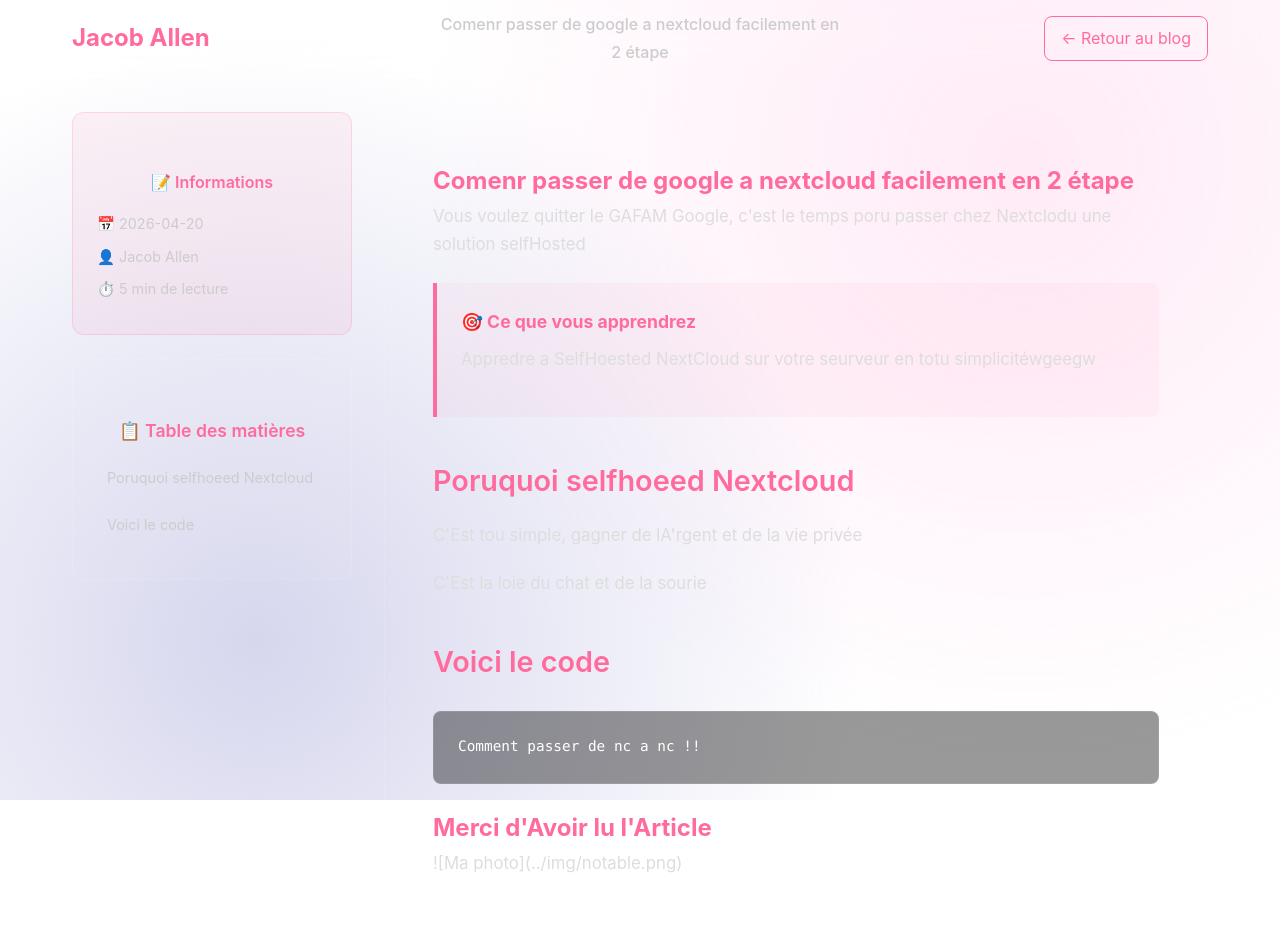
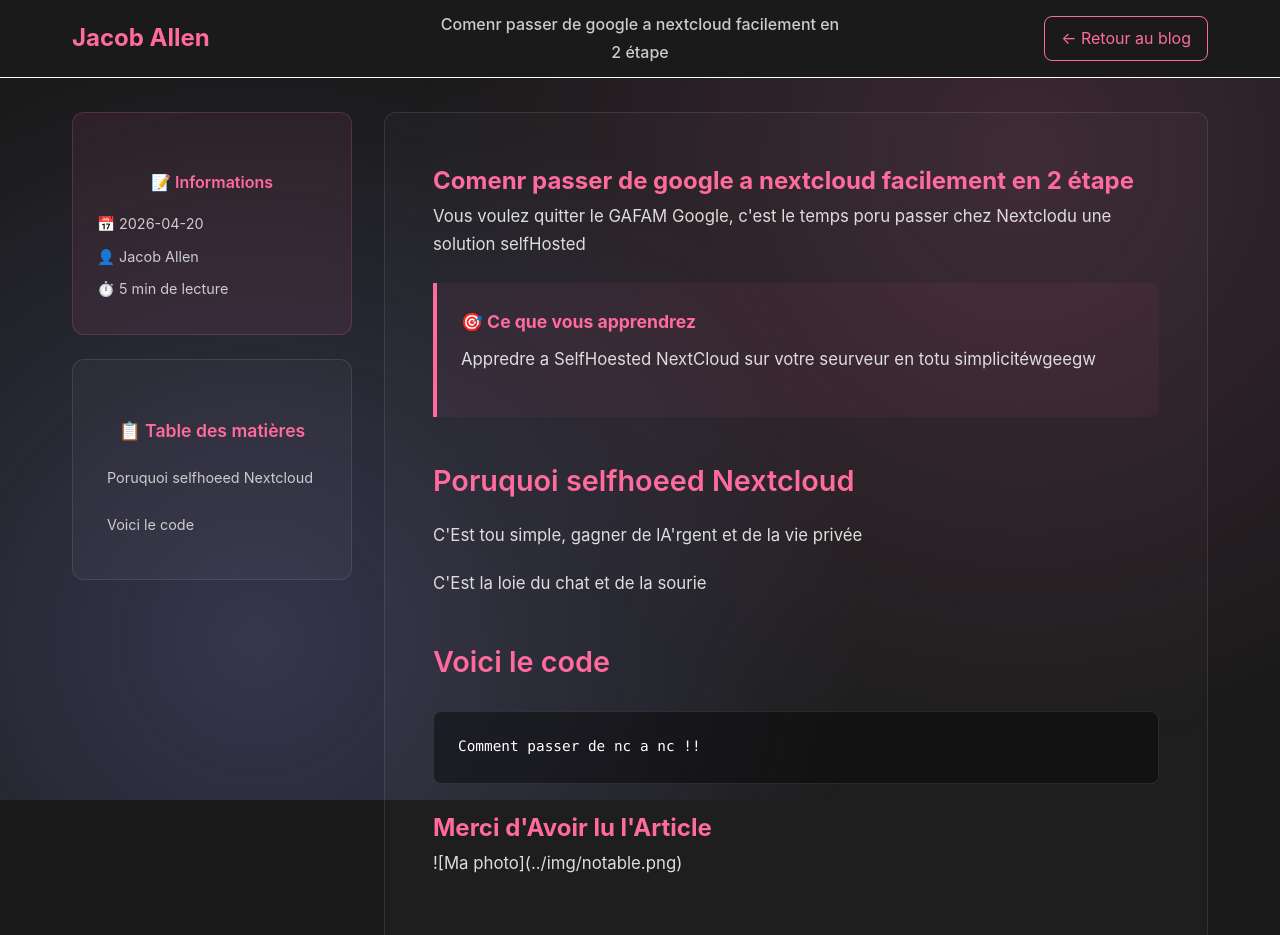
Before and after one commit to Allen-Jacob/jacoballen-website, a plain HTML site: page blog/articles/test.html in a window 1280 px wide. Shown: the top 935 px of the page. Drawn offline with Linux system fonts and the light colour scheme.

Commit message:
Fix CSS background and color properties for body and header elements

```diff
--- a/blog/css/blog.css
+++ b/blog/css/blog.css
@@ -7,8 +7,8 @@
 
 body {
     font-family: -apple-system, BlinkMacSystemFont, 'Segoe UI', Roboto, Oxygen, Ubuntu, Cantarell, sans-serif;
-    background-color:#1a1a1a00;
-    color:white;
+    background-color:#1a1a1a;
+    color:rgb(255, 255, 255);
     min-height:100vh;
     line-height:1.7;
 }
@@ -18,9 +18,9 @@ header {
     position:fixed;
     top:0; left:0; right:0;
     z-index:1000;
-    background: rgba(26, 26, 26, 0);
+    background: rgb(26, 26, 26);
     backdrop-filter: blur(20px);
-    border-bottom:1px solid rgba(255, 255, 255, 0);
+    border-bottom:1px solid rgb(255, 255, 255);
 }
 
 nav {
```
